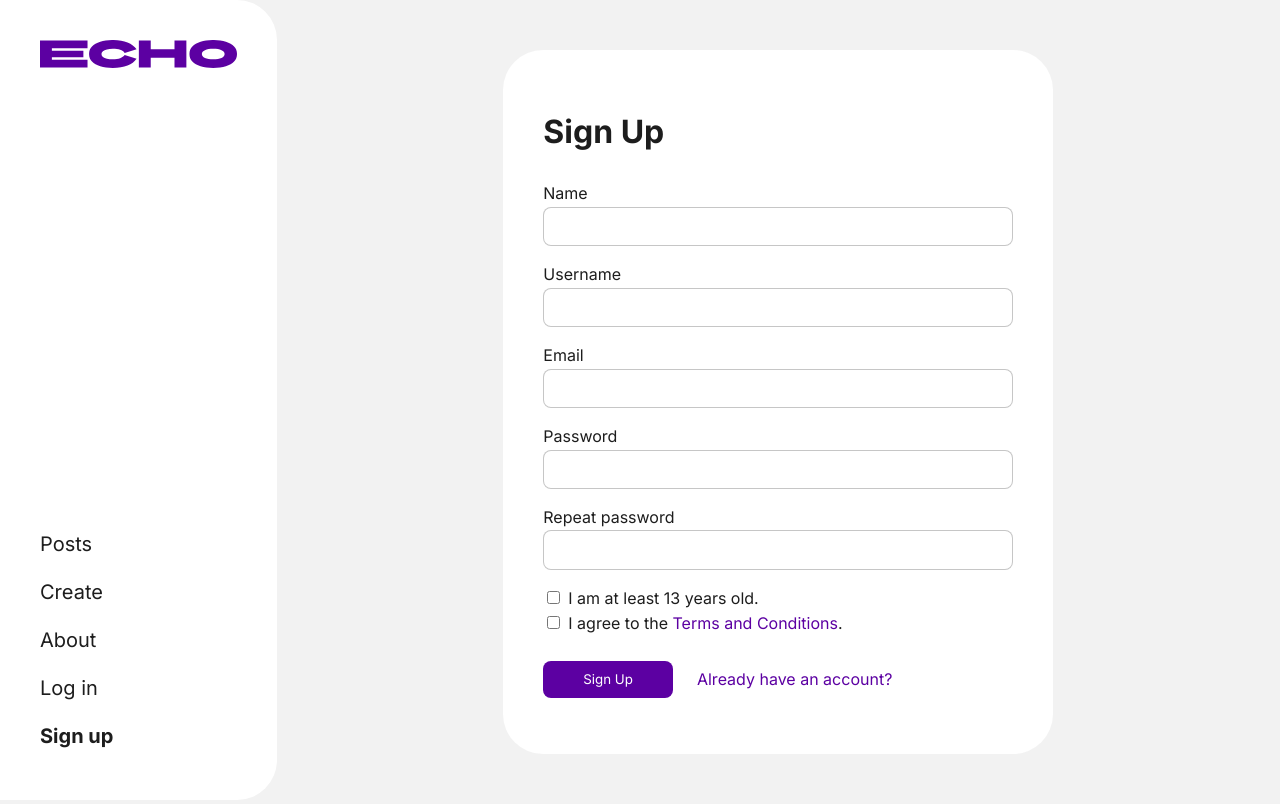
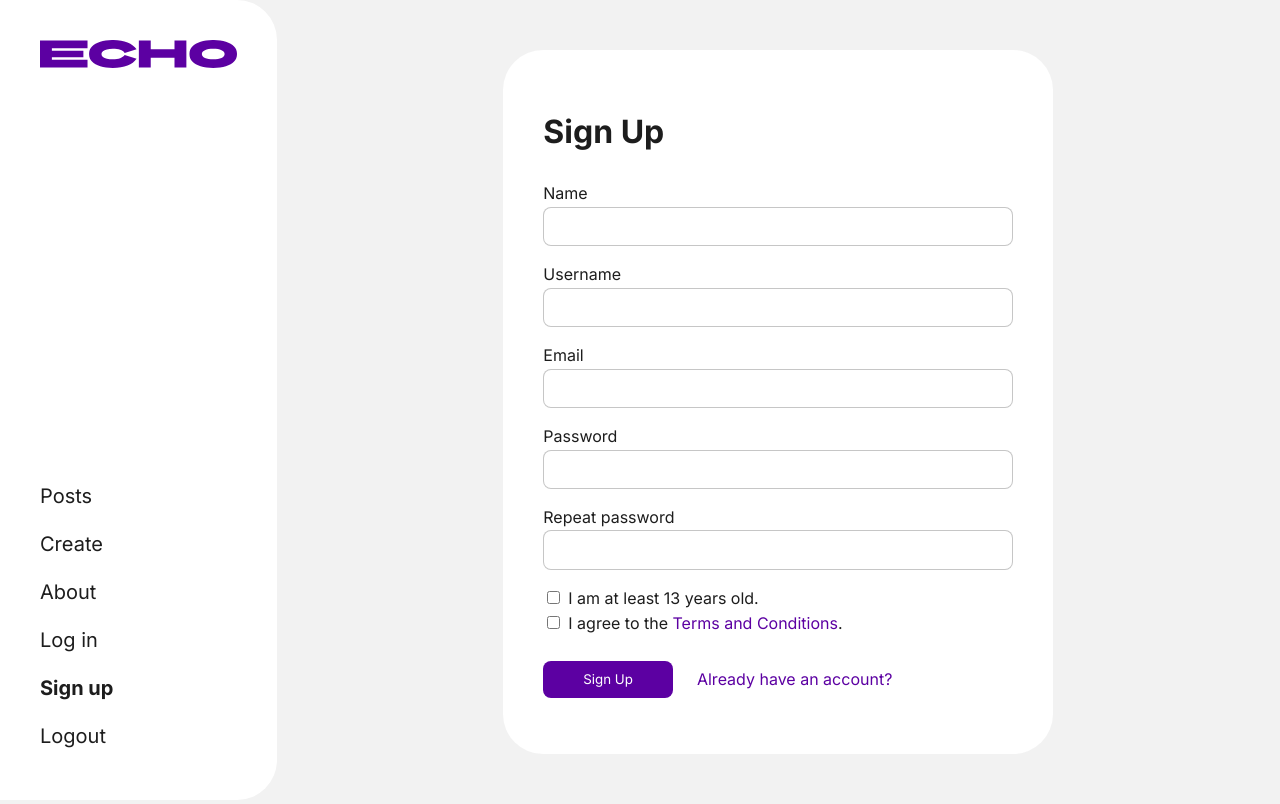
Before and after one commit to vicmarinov/echo, a React (Vite) app: page /auth/signup in a window 1280 px wide. Built offline with nearby package versions, Linux system fonts and the light colour scheme.

Commit message:
Add logout functionality; implement profile refresh after login and signup

```diff
--- a/src/components/auth/login/Login.tsx
+++ b/src/components/auth/login/Login.tsx
@@ -4,9 +4,12 @@ import loginSchema from './Login.schema.ts';
 import authService from '../../../services/auth-service.ts';
 import formStyles from '../../../styles/form.module.css';
 import styles from './../Auth.module.css';
+import useCurrentProfile from '../../../hooks/use-current-profile.ts';
 
 export default function Login () {
     const navigate = useNavigate();
+
+    const { refreshProfile } = useCurrentProfile();
 
     const {
         formProps,
@@ -16,6 +19,7 @@ export default function Login () {
         errors
     } = useControlledForm(loginSchema, async (data) => {
         await authService.logIn(data);
+        await refreshProfile();
         navigate('/');
     });
 
--- a/src/components/auth/signup/Signup.tsx
+++ b/src/components/auth/signup/Signup.tsx
@@ -4,9 +4,12 @@ import signupSchema from './Signup.schema.ts';
 import authService from '../../../services/auth-service.ts';
 import formStyles from '../../../styles/form.module.css';
 import styles from './../Auth.module.css';
+import useCurrentProfile from '../../../hooks/use-current-profile.ts';
 
 export default function Signup () {
     const navigate = useNavigate();
+
+    const { refreshProfile } = useCurrentProfile();
 
     const {
         formProps,
@@ -17,6 +20,7 @@ export default function Signup () {
         data
     } = useControlledForm(signupSchema, async (data) => {
         await authService.signUp(data);
+        await refreshProfile();
         navigate('/');
     });
 
--- a/src/components/header/Header.module.css
+++ b/src/components/header/Header.module.css
@@ -36,6 +36,10 @@
     display: block;
     padding: 0.5rem 0;
     font-size: 1.25rem;
+
+    /* In case it's a <button>: */
+    background: none;
+    border: none;
 }
 
 .header .navigation .list .link:hover {
--- a/src/components/header/Header.tsx
+++ b/src/components/header/Header.tsx
@@ -1,7 +1,16 @@
 import { Link, NavLink } from 'react-router';
+import useCurrentProfile from '../../hooks/use-current-profile.ts';
+import authService from '../../services/auth-service.ts';
 import styles from './Header.module.css';
 
 export default function Header () {
+    const { refreshProfile } = useCurrentProfile();
+
+    const logoutHandler = async () => {
+        await authService.logOut();
+        await refreshProfile();
+    }
+
     const navLinkClassName = ({ isActive }: { isActive: boolean }): string => {
         return [
             styles.link,
@@ -21,6 +30,7 @@ export default function Header () {
                     <li><NavLink to="/about" className={navLinkClassName}>About</NavLink></li>
                     <li><NavLink to="/auth/login" className={navLinkClassName}>Log in</NavLink></li>
                     <li><NavLink to="/auth/signup" className={navLinkClassName}>Sign up</NavLink></li>
+                    <li><button onClick={logoutHandler} className={styles.link}>Logout</button></li>
                 </ol>
             </nav>
         </header>
--- a/src/services/auth-service.ts
+++ b/src/services/auth-service.ts
@@ -6,7 +6,6 @@ async function signUp (
     { email, password, name, username }: User.SignupData
 ): Promise<void> {
     // TODO: Add error handling
-    // TODO: Store the current user
     const response = await supabase.auth.signUp({
         email,
         password,
@@ -22,13 +21,17 @@ async function logIn (
     { email, password }: User.LoginData
 ): Promise<void> {
     // TODO: Add error handling
-    // TODO: Store the current user
     const response = await supabase.auth.signInWithPassword({ email, password });
     if (response.error) throw response.error;
 }
 
+async function logOut (): Promise<void> {
+    // TODO: Add error handling
+    const response = await supabase.auth.signOut();
+    if (response.error) throw response.error;
+}
+
 async function getCurrentUser (): Promise<SupabaseUser | null> {
-    // TODO: Add error handling
     const response = await supabase.auth.getUser();
 
     if (response.error instanceof AuthSessionMissingError) {
@@ -39,7 +42,6 @@ async function getCurrentUser (): Promise<SupabaseUser | null> {
 }
 
 async function getCurrentUserProfile (): Promise<Profile.Data | null> {
-    // TODO: Add error handling
     const currentUser: SupabaseUser | null = await getCurrentUser();
 
     if (currentUser === null) return null;
@@ -57,6 +59,7 @@ async function getCurrentUserProfile (): Promise<Profile.Data | null> {
 const authService = {
     signUp,
     logIn,
+    logOut,
     getCurrentUserProfile
 };
 
```
